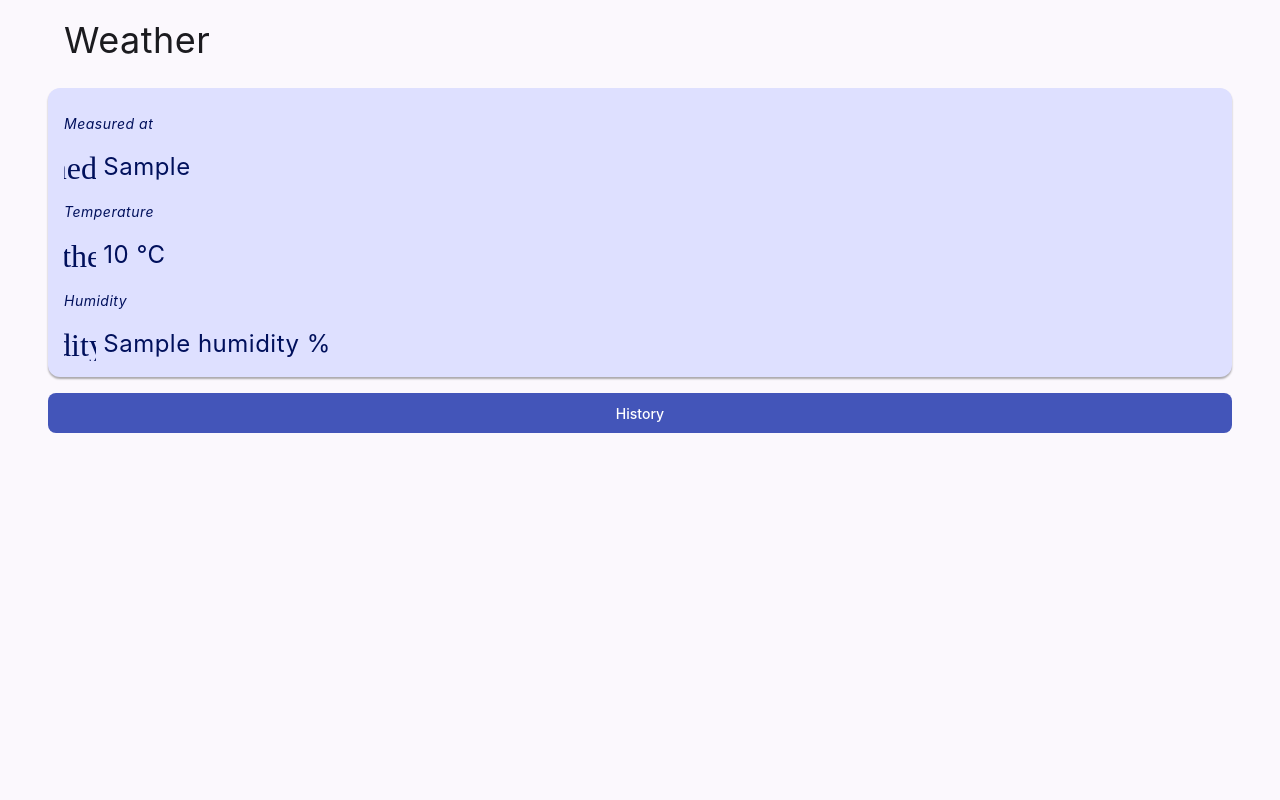
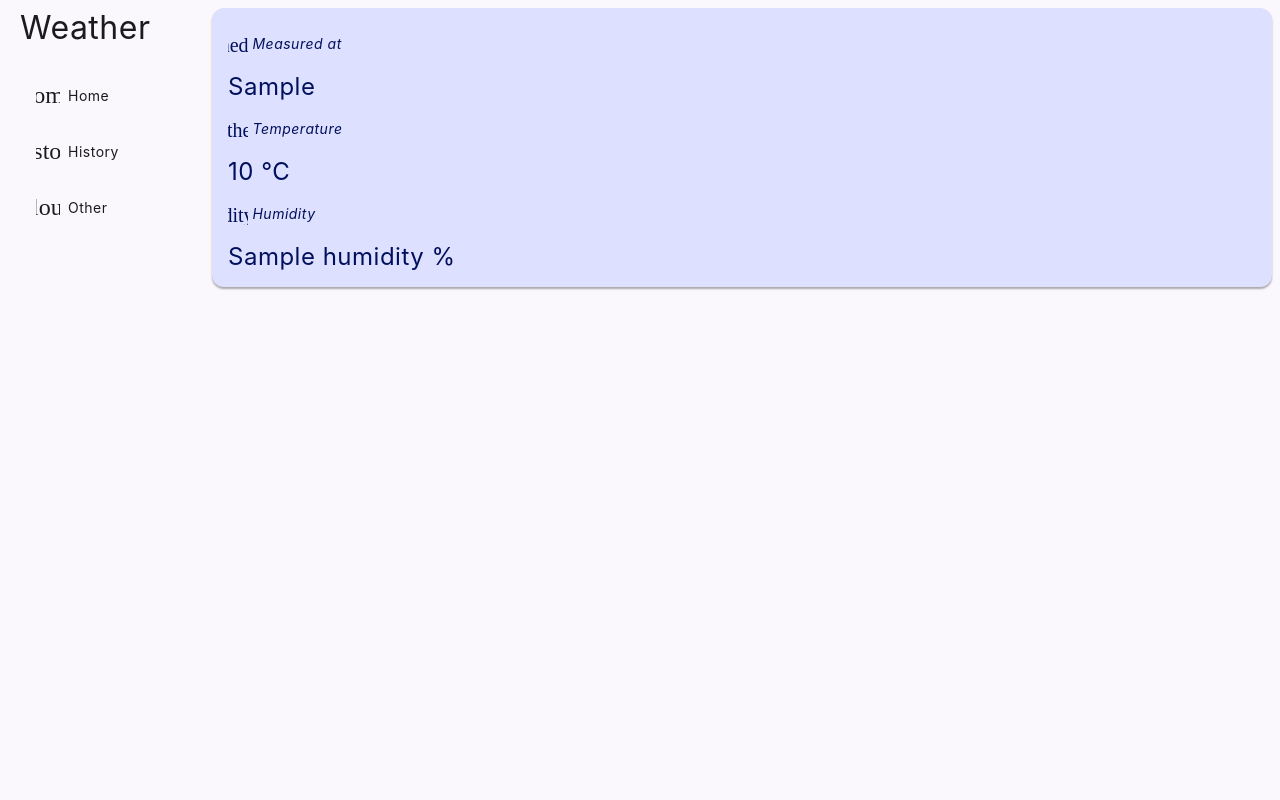
Before and after one commit to vladimirvrabely/ths, a Python web app: template dashboard/templates/index.html in a window 1280 px wide. Run offline with Jinja, Linux system fonts and the light colour scheme; the template is opened without the code that fills it: most values are stand-ins (such as "Sample title", 1, 10 or a date in 2020); some libraries are stand-ins or nearby versions; some web fonts are replaced.

Commit message:
refactor: change layout

```diff
--- a/dashboard/templates/index.html
+++ b/dashboard/templates/index.html
@@ -1,3 +1,4 @@
+
 <html>
 
 <head>
@@ -14,37 +15,76 @@
 
 <body class="light">
   <!-- <progress id="indicator" class="htmx-indicator center top"></progress> -->
+  <nav class="left max l">
+    <header>
+      <h4>Weather</h4>
+    </header>
+    <a>
+      <i>home</i>
+      <div>Home</div>
+    </a>
+    <a>
+      <i>history</i>
+      <div>History</div>
+    </a>
+    <a>
+      <i>cloud</i>
+      <div>Other</div>
+    </a>
+  </nav>
+
+  <nav class="left m">
+    <a>
+      <i>home</i>
+      <div>Home</div>
+    </a>
+    <a>
+      <i>history</i>
+      <div>History</div>
+    </a>
+    <a>
+      <i>cloud</i>
+      <div>Other</div>
+    </a>
+  </nav>
+
+  <nav class="bottom s">
+    <a>
+      <i>home</i>
+    </a>
+    <a>
+      <i>history</i>
+    </a>
+    <a>
+      <i>cloud</i>
+    </a>
+  </nav>
+
   <main class="responsive">
     {% block main %}
-    <header>
-      <h3>Weather</h3>
-    </header>
     <article class="primary-container">
       <p class="italic">
+        <i class="small">schedule</i>
         Measured at
       </p>
       <h6>
-        <i class="extra">schedule</i>
         {{ measurement.at }}
       </h6>
       <p class="italic">
+        <i class="small">device_thermostat</i>
         Temperature
       </p>
       <h6>
-        <i class="extra">device_thermostat</i>
         {{ measurement.temperature }} °C
       </h6>
       <p class="italic">
+        <i class="small">humidity_mid</i>
         Humidity
       </p>
       <h6>
-        <i class="extra">humidity_mid</i>
         {{ measurement.humidity }} %
       </h6>
     </article>
-    <nav class="center-align">
-      <button class="responsive small-round">History</button>
-    </nav>
     {% endblock %}
   </main>
 </body>
```
